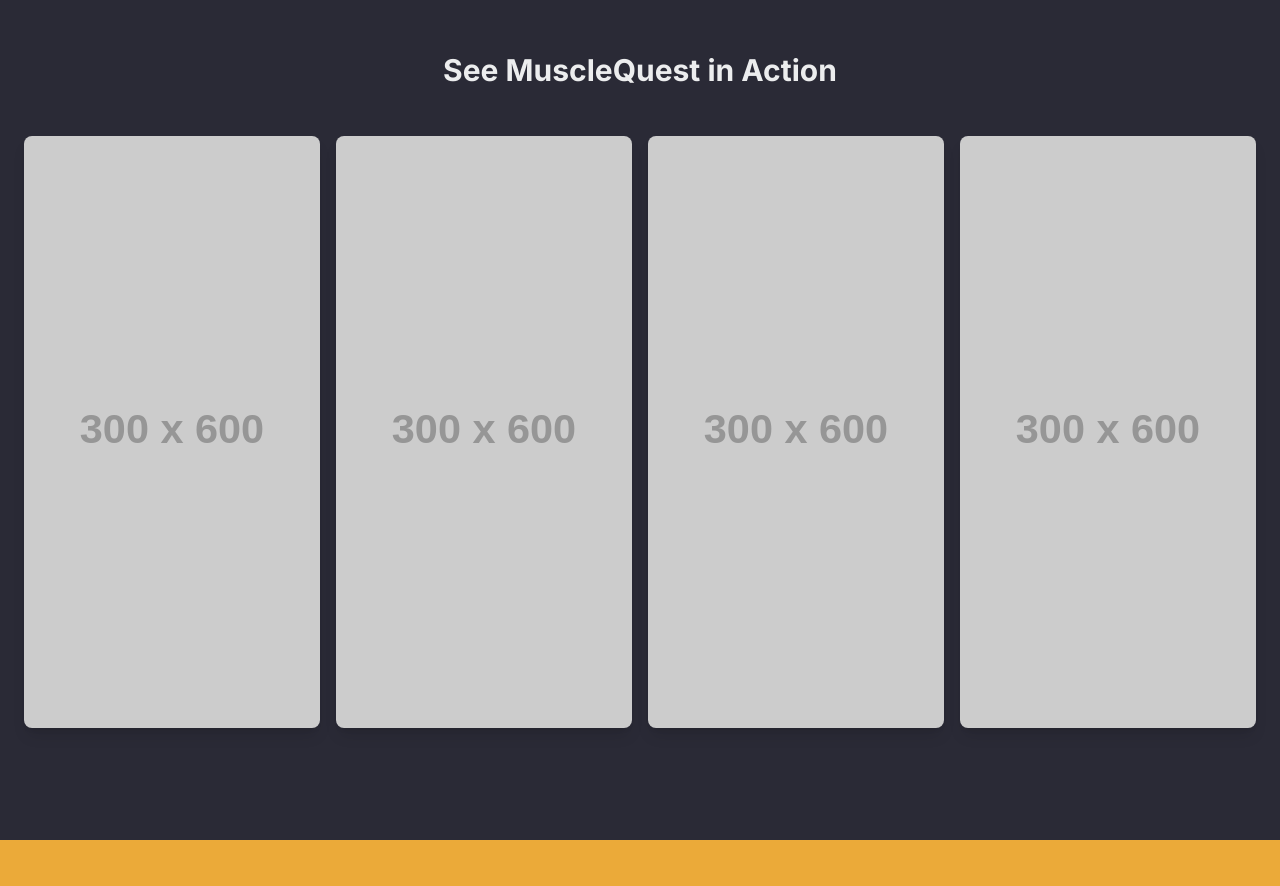
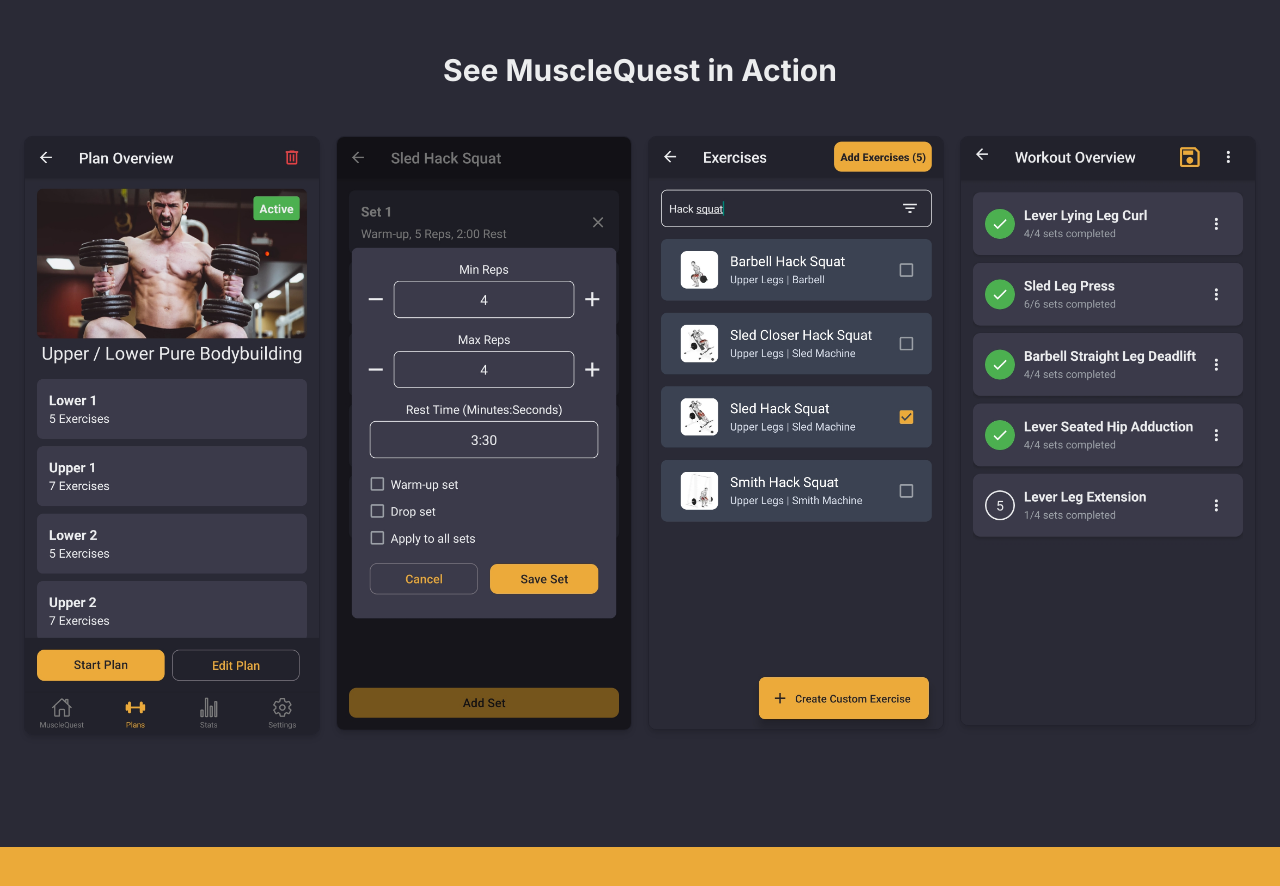
Before and after one commit to isotronic/musclequest.app, a Gatsby site: page / in a window 1280 px wide. Shown: the part 2060-2946 px from the top of the page. Built offline with nearby package versions, Linux system fonts and the light colour scheme; Gatsby itself is replaced by a stand-in of ours; placeholder pictures from the web are drawn by us.

Commit message:
Use screenshots and adjust styling

```diff
--- a/src/components/Screenshots.tsx
+++ b/src/components/Screenshots.tsx
@@ -1,10 +1,15 @@
 import React, { useState } from "react";
 
+import PlanOverviewScreenshot from "../images/plan-overview-user-plan.jpg";
+import EditSetScreenshot from "../images/edit-set.jpg";
+import ExercisesScreenshot from "../images/exercises-screen.jpg";
+import WorkoutOverviewScreenshot from "../images/workout-overview.jpg";
+
 const screenshots = [
-  { id: 1, src: "https://placehold.co/300x600.png?text=Screenshot+1", caption: "Screenshot 1" },
-  { id: 2, src: "https://placehold.co/300x600.png?text=Screenshot+2", caption: "Screenshot 2" },
-  { id: 3, src: "https://placehold.co/300x600.png?text=Screenshot+3", caption: "Screenshot 3" },
-  { id: 4, src: "https://placehold.co/300x600.png?text=Screenshot+4", caption: "Screenshot 4" },
+  { id: 1, src: PlanOverviewScreenshot, caption: "Training Plan Overview" },
+  { id: 2, src: EditSetScreenshot, caption: "Edit Set" },
+  { id: 3, src: ExercisesScreenshot, caption: "Exercise Selection Screen" },
+  { id: 4, src: WorkoutOverviewScreenshot, caption: "Workout Session Overview" },
 ];
 
 const Screenshots: React.FC = () => {
@@ -22,7 +27,8 @@
             src={screenshot.src}
             alt={screenshot.caption}
             onClick={() => setLightboxImage(screenshot.src)}
-            className="transform cursor-pointer rounded-lg shadow-lg transition-transform duration-200 hover:scale-105"
+            className="transform cursor-pointer rounded-lg border border-background shadow-md transition-transform duration-200 hover:scale-105"
+            style={{ maxHeight: "600px" }}
           />
         ))}
       </div>
@@ -30,7 +36,7 @@
       {/* Lightbox Modal */}
       {lightboxImage && (
         <div
-          className="fixed inset-0 z-50 flex items-center justify-center bg-black bg-opacity-75"
+          className="fixed inset-0 z-50 flex items-center justify-center bg-black bg-opacity-75 py-5"
           onClick={() => setLightboxImage(null)}
         >
           <img src={lightboxImage} alt="Lightbox" className="max-h-full max-w-full rounded-lg shadow-lg" />
```
